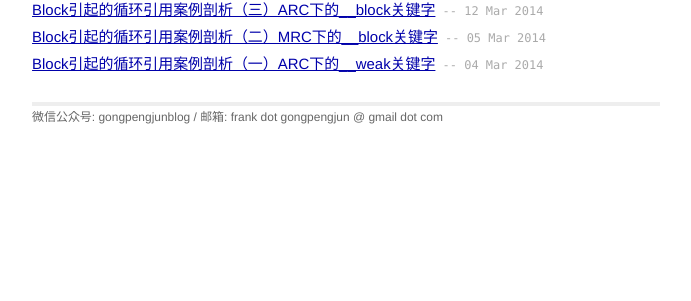
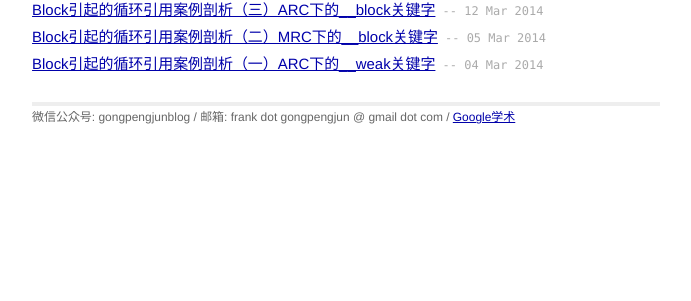
Before and after one commit to gongpengjun/gongpengjun.github.io, a Jekyll site: the page built from index.html, in a window 1280 px wide. Shown: the part 225-526 px from the top of the page, without its empty margins (294-985 px from the left). Built offline with Jekyll 4.4.1, drawn with Linux system fonts in a browser that asks for light colours.

Commit message:
添加Google学术链接

```diff
--- a/_layouts/default.html
+++ b/_layouts/default.html
@@ -24,7 +24,7 @@
           {{ content }}
 
           <div class="footer">
-            微信公众号: gongpengjunblog / 邮箱: frank dot gongpengjun @ gmail dot com
+            微信公众号: gongpengjunblog / 邮箱: frank dot gongpengjun @ gmail dot com / <a href="https://scholar.google.com/citations?user=VXnRqnwAAAAJ">Google学术</a>
           </div>
         </div>
 
```
